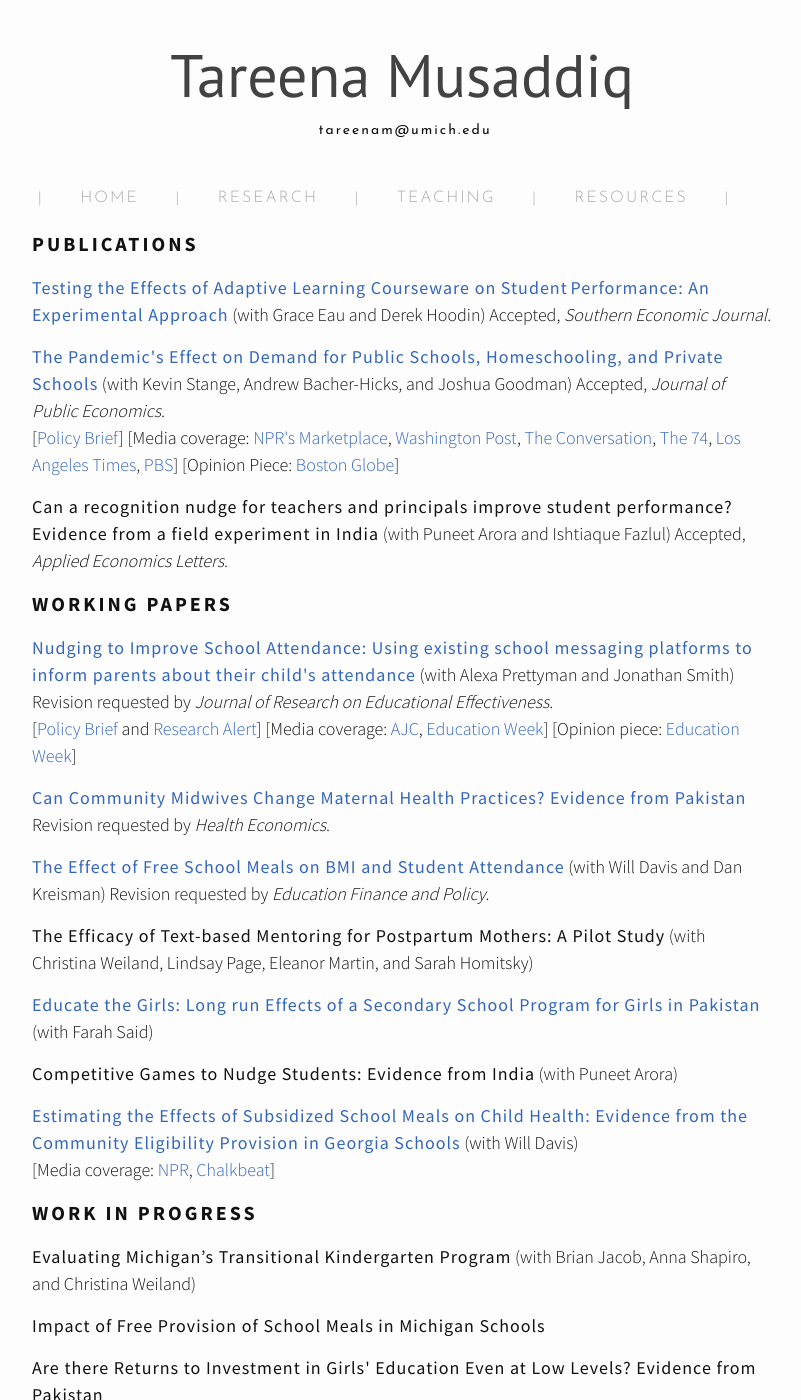
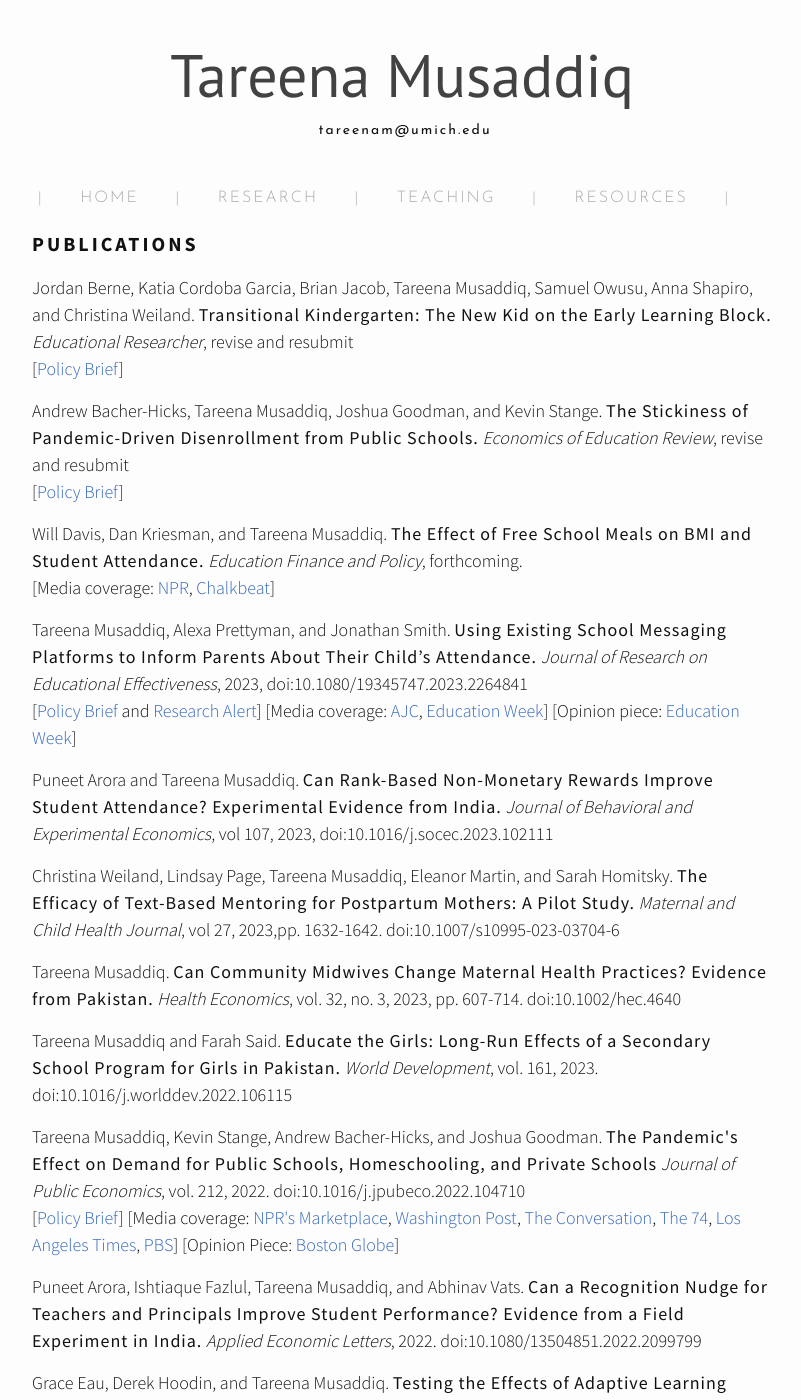
Before and after one commit to tareena/tareena.github.io, a Jekyll site: the page built from 2-research.md, in a window 1280 px wide and 1400 px high. Shown: the whole window, without its empty margins (238-1039 px from the left). Built offline with Jekyll 4.4.1, drawn with Linux system fonts in a browser that asks for light colours; nearby versions of some CDN libraries; some of the changed text lies outside the part shown.

Commit message:
Update 2-research.md

```diff
--- a/2-research.md
+++ b/2-research.md
@@ -8,13 +8,62 @@ permalink: /research/
 
   <div class="manual sectionTitle"><strong>Publications</strong><br></div>
 
+
   <p> <div class="manual-content">
-    <span style="letter-spacing: 1px !important;font-weight: 400"><a href="/files/adaptive-learning-SEJ.pdf">Testing the Effects of Adaptive Learning Courseware on Student Performance: An Experimental Approach</a></span> (with Grace Eau and Derek Hoodin) Accepted, <i>Southern Economic Journal</i>.
+  Jordan Berne, Katia Cordoba Garcia, Brian Jacob, Tareena Musaddiq, Samuel Owusu, Anna Shapiro, and Christina Weiland. <span style="letter-spacing: 1px !important;font-weight: 400">Transitional Kindergarten: The New Kid on the Early Learning Block.</span> <i>Educational Researcher</i>, revise and resubmit
+  <br>
+  [<a href="https://edpolicy.umich.edu/research/epi-policy-briefs/michigan-transitional-kindergarten-first-look-program-reach-and-features">Policy Brief</a>]
   </div>
   </p>
 
   <p> <div class="manual-content">
-  <span style="letter-spacing: 1px !important;font-weight: 400"><a href="https://www.nber.org/papers/w29262">The Pandemic's Effect on Demand for Public Schools, Homeschooling, and Private Schools</a></span> (with Kevin Stange, Andrew Bacher-Hicks, and Joshua Goodman) Accepted, <i>Journal of Public Economics</i>.
+  Andrew Bacher-Hicks, Tareena Musaddiq, Joshua Goodman, and Kevin Stange. <span style="letter-spacing: 1px !important;font-weight: 400">The Stickiness of Pandemic-Driven Disenrollment from Public Schools.</span> <i>Economics of Education Review</i>, revise and resubmit
+  <br>
+  [<a href="/files/pandemic-disenrollment-policy-brief.pdf">Policy Brief</a>]
+  </div>
+  </p>
+
+  <p> <div class="manual-content">
+  Will Davis, Dan Kriesman, and Tareena Musaddiq. <span style="letter-spacing: 1px !important;font-weight: 400">The Effect of Free School Meals on BMI and Student Attendance.</span> <i>Education Finance and Policy</i>, forthcoming.
+  <br>
+  [Media coverage: <a href="https://kjzz.org/content/639969/arizona-provision-could-result-free-lunches-students">NPR</a>,
+   <a href="https://www.chalkbeat.org/posts/us/2018/05/04/free-school-lunch-for-all-meant-to-reduce-stigma-may-also-keep-students-healthier/">Chalkbeat</a>]
+  </div>
+  </p>
+
+  <p> <div class="manual-content">
+  Tareena Musaddiq, Alexa Prettyman, and Jonathan Smith. <span style="letter-spacing: 1px !important;font-weight: 400">Using Existing School Messaging Platforms to Inform Parents About Their Child’s Attendance.</span> <i>Journal of Research on Educational Effectiveness</i>, 2023, doi:10.1080/19345747.2023.2264841
+  <br>
+  [<a href="/files/attend-policy-brief.pdf">Policy Brief</a> and <a href="https://gpl.gsu.edu/publications/decrease-student-absenteeism/">Research Alert</a>]
+  [Media coverage: <a href="https://www.ajc.com/news/local-education/schools-try-electronic-messages-reduce-absenteeism/h5cCMgB27vsZfIwOtNam8J/">AJC</a>,
+   <a href="https://www.edweek.org/ew/articles/2020/04/10/where-are-they-students-go-missing-in.html">Education Week</a>]
+  [Opinion piece: <a href="https://www.edweek.org/ew/articles/2020/03/26/when-schools-close-vulnerable-families-are-left.html">Education Week</a>]
+
+  </div>
+  </p>
+
+  <p> <div class="manual-content">
+  Puneet Arora and Tareena Musaddiq. <span style="letter-spacing: 1px !important;font-weight: 400">Can Rank-Based Non-Monetary Rewards Improve Student Attendance? Experimental Evidence from India.</span> <i>Journal of Behavioral and Experimental Economics</i>, vol 107, 2023, doi:10.1016/j.socec.2023.102111
+  </div>
+  </p>
+
+  <p> <div class="manual-content">
+  Christina Weiland, Lindsay Page, Tareena Musaddiq, Eleanor Martin, and Sarah Homitsky. <span style="letter-spacing: 1px !important;font-weight: 400">The Efficacy of Text-Based Mentoring for Postpartum Mothers: A Pilot Study.</span> <i>Maternal and Child Health Journal</i>, vol 27, 2023,pp. 1632-1642. doi:10.1007/s10995-023-03704-6
+  </div>
+  </p>
+
+  <p> <div class="manual-content">
+  Tareena Musaddiq. <span style="letter-spacing: 1px !important;font-weight: 400">Can Community Midwives Change Maternal Health Practices? Evidence from Pakistan.</span> <i>Health Economics</i>, vol. 32, no. 3, 2023, pp. 607-714. doi:10.1002/hec.4640
+  </div>
+  </p>
+
+  <p> <div class="manual-content">
+  Tareena Musaddiq and Farah Said. <span style="letter-spacing: 1px !important;font-weight: 400">Educate the Girls: Long-Run Effects of a Secondary School Program for Girls in Pakistan.</span> <i>World Development</i>, vol. 161, 2023. doi:10.1016/j.worlddev.2022.106115
+  </div>
+  </p>
+
+  <p> <div class="manual-content">
+  Tareena Musaddiq, Kevin Stange, Andrew Bacher-Hicks, and Joshua Goodman. <span style="letter-spacing: 1px !important;font-weight: 400">The Pandemic's Effect on Demand for Public Schools, Homeschooling, and Private Schools</span> <i>Journal of Public Economics</i>, vol. 212, 2022. doi:10.1016/j.jpubeco.2022.104710
   <br>
   [<a href="/files/pandemic-effect-policy-brief.pdf">Policy Brief</a>]
   [Media coverage: <a href="https://www.marketplace.org/2021/09/23/public-schools-see-fewer-enrolled-kindergartners-whered-they-go/amp/">NPR's Marketplace</a>, <a href="https://www.washingtonpost.com/education/2022/01/30/public-education-crisis-enrollment-violence/">Washington Post</a>, <a href="https://theconversation.com/4-trends-in-public-school-enrollment-due-to-covid-19-168911">The Conversation</a>, <a href="https://www.the74million.org/article/the-week-in-covid-education-policy-many-parents-dont-plan-on-vaccinating-young-kids-schools-without-mask-policies-three-times-more-likely-to-see-outbreaks-more/">The 74</a>, <a href="https://www.latimes.com/world-nation/story/2022-04-18/homeschooling-surge-continues-despite-schools-reopening">Los Angeles Times</a>, <a href="https://www.pbs.org/newshour/education/as-u-s-schools-reopen-many-families-continue-to-opt-for-homeschooling">PBS</a>]
@@ -23,74 +72,27 @@ permalink: /research/
   </p>
 
   <p> <div class="manual-content">
-  <span style="letter-spacing: 1px !important;font-weight: 400">Can a recognition nudge for teachers and principals improve student performance? Evidence from a field experiment in India</span> (with Puneet Arora and Ishtiaque Fazlul) Accepted, <i>Applied Economics Letters</i>.
+  Puneet Arora, Ishtiaque Fazlul, Tareena Musaddiq, and Abhinav Vats. <span style="letter-spacing: 1px !important;font-weight: 400">Can a Recognition Nudge for
+Teachers and Principals Improve Student Performance? Evidence from a Field Experiment in India.</span> <i>Applied Economic Letters</i>, 2022. doi:10.1080/13504851.2022.2099799
+  </div>
+  </p>
+
+  <p> <div class="manual-content">
+  Grace Eau, Derek Hoodin, and Tareena Musaddiq. <span style="letter-spacing: 1px !important;font-weight: 400">Testing the Effects of Adaptive Learning Courseware on Student Performance: An Experimental Approach.</span> <i>Southern Economic Journal</i>, vol. 88, no. 3, 2022, pp. 1086-1118. doi:10.1002/soej.12547
   </div>
   </p>
 
 
 
-
-  <div class="manual sectionTitle"><strong>Working Papers</strong><br></div>
+  <div class="manual sectionTitle"><strong>Briefs</strong><br></div>
 
   <p> <div class="manual-content">
-  <span style="letter-spacing: 1px !important;font-weight: 400"><a href="/files/messaging-nudge.pdf">Nudging to Improve School Attendance: Using existing school messaging platforms to inform parents about their child's attendance</a></span> (with Alexa Prettyman and Jonathan Smith) Revision requested by <i>Journal of Research on Educational Effectiveness</i>.
-  <br>
-  [<a href="/files/attend-policy-brief.pdf">Policy Brief</a> and <a href="https://gpl.gsu.edu/publications/decrease-student-absenteeism/">Research Alert</a>]
-  [Media coverage: <a href="https://www.ajc.com/news/local-education/schools-try-electronic-messages-reduce-absenteeism/h5cCMgB27vsZfIwOtNam8J/">AJC</a>,
-   <a href="https://www.edweek.org/ew/articles/2020/04/10/where-are-they-students-go-missing-in.html">Education Week</a>]
-  [Opinion piece: <a href="https://www.edweek.org/ew/articles/2020/03/26/when-schools-close-vulnerable-families-are-left.html">Education Week</a>]
-  </div>
-  </p>
-
-  <p> <div class="manual-content">
-  <span style="letter-spacing: 1px !important;font-weight: 400"><a href="/files/community-midwives.pdf">Can Community Midwives Change Maternal Health Practices? Evidence from Pakistan</a></span> Revision requested by <i>Health Economics</i>.
-  </div>
-  </p>
-
-  <p> <div class="manual-content">
-  <span style="letter-spacing: 1px !important;font-weight: 400"><a href="https://gpl.gsu.edu/publications/school-meal-provision/">The Effect of Free School Meals on BMI and Student Attendance</a></span> (with Will Davis and Dan Kreisman) Revision requested by <i>Education Finance and Policy</i>.
-  </div>
-  </p>
-
-  <p> <div class="manual-content">
-  <span style="letter-spacing: 1px !important;font-weight: 400">The Efficacy of Text-based Mentoring for Postpartum Mothers: A Pilot Study</span> (with Christina Weiland, Lindsay Page, Eleanor Martin, and Sarah Homitsky)
-  </div>
-  </p>
-
-  <p> <div class="manual-content">
-  <span style="letter-spacing: 1px !important;font-weight: 400"><a href="/files/educate-girls-PK.pdf">Educate the Girls: Long run Effects of a Secondary School Program for Girls in Pakistan</a></span> (with Farah Said)
-  </div>
-  </p>
-
-  <p> <div class="manual-content">
-  <span style="letter-spacing: 1px !important;font-weight: 400">Competitive Games to Nudge Students: Evidence from India</span> (with Puneet Arora)
-  </div>
-  </p>
-
-  <p> <div class="manual-content">
-  <span style="letter-spacing: 1px !important;font-weight: 400"><a href="/files/schoolmeals.pdf">Estimating the Effects of Subsidized School Meals on Child Health: Evidence from the Community Eligibility Provision in Georgia Schools</a></span> (with Will Davis)
-  <br><p>
-  [Media coverage: <a href="https://kjzz.org/content/639969/arizona-provision-could-result-free-lunches-students">NPR</a>,
-   <a href="https://www.chalkbeat.org/posts/us/2018/05/04/free-school-lunch-for-all-meant-to-reduce-stigma-may-also-keep-students-healthier/">Chalkbeat</a>]</p>
-  </div>
-  </p>
-
-
-
-  <div class="manual sectionTitle"><strong>Work in Progress</strong><br></div>
-
-  <p> <div class="manual-content">
-  <span style="letter-spacing: 1px !important;font-weight: 400">Evaluating Michigan’s Transitional Kindergarten Program</span> (with Brian Jacob, Anna Shapiro, and Christina Weiland)
-  </div>
-  </p>
-
-  <p> <div class="manual-content">
-  <span style="letter-spacing: 1px !important;font-weight: 400">Impact of Free Provision of School Meals in Michigan Schools</span>
+  Tareena Musaddiq and Adam Dunn. <span style="letter-spacing: 1px !important;font-weight: 400"><a href="https://www.mathematica.org/publications/using-an-automated-writing-feedback-tool-insights-on-ecree-for-students-and-families">Using an Automated Writing Feedback Tool: Insights on Ecree for Students and Families.</a></span> Princeton, NJ: Mathematica, July 2023.
   </div>
   </p>
 
    <p> <div class="manual-content">
-  <span style="letter-spacing: 1px !important;font-weight: 400">Are there Returns to Investment in Girls' Education Even at Low Levels? Evidence from Pakistan</span>
+   Tareena Musaddiq and Adam Dunn. <span style="letter-spacing: 1px !important;font-weight: 400"><a href="https://www.mathematica.org/publications/teaching-and-learning-writing-with-ecree-insights-for-school-and-district-leaders">Teaching and Learning Writing: Insights for School and District Leaders.</a></span> Princeton, NJ: Mathematica, July 2023.
   </div>
   </p>
 
```
